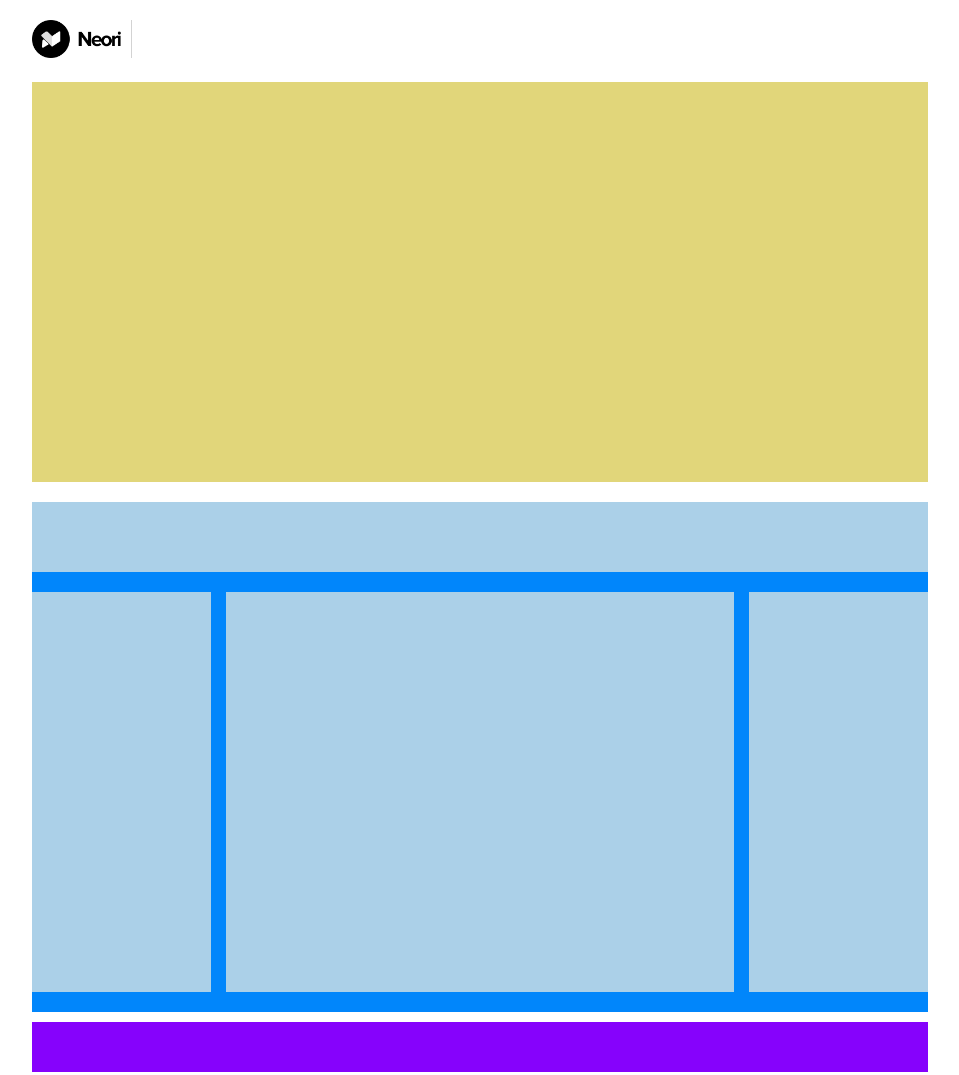
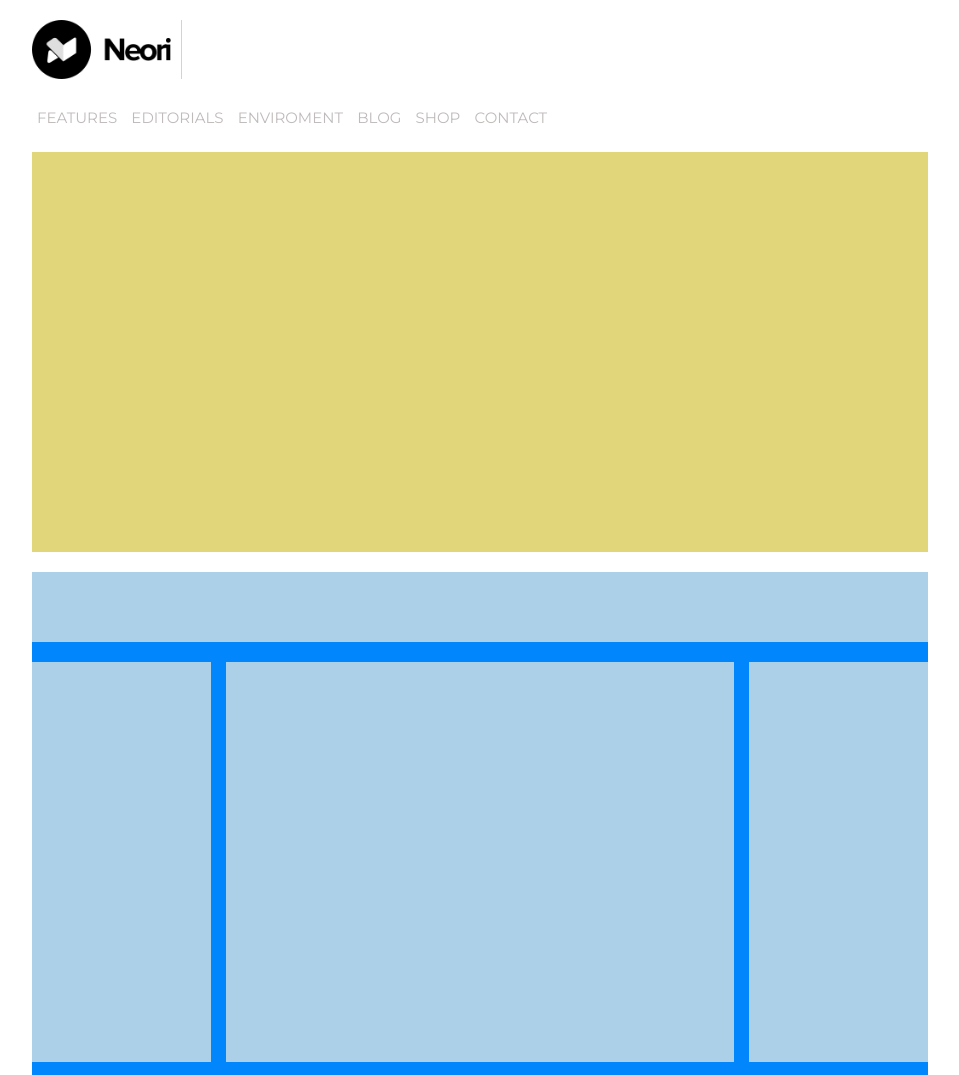
Before and after one commit to EmanuelaMocci/htmlcss-wp, a plain HTML site: page index.html in a window 1280 px wide. Shown: the top 1075 px of the page, without its empty margins (160-1119 px from the left). Drawn offline with Linux system fonts and the light colour scheme.

Commit message:
Aggiunta nav con stile

```diff
--- a/css/style.css
+++ b/css/style.css
@@ -11,10 +11,16 @@
     clear: both;
     content: "";
 }
+
+body{
+    font-family: 'Montserrat', sans-serif;
+    color: rgb(192, 187, 187);
+}
 .conteiner{
     width: 70%;
     margin: auto;
     }
+
 
 
 /* Contenitore principale */
@@ -25,12 +31,24 @@
 
 /* Header */
 .contenitore-header{
-    width: 100px;
+    width: 150px;
+    margin: 20px 0;
 }
 img{
     width: 100%;
     border-right: 1px solid lightgrey;
     padding-right: 10px;
+}
+
+/* Nav */
+li{
+    display: inline-block;
+    font-size: 15px;
+    padding: 5px;
+}
+a{
+    text-decoration: none;
+    color: rgb(192, 187, 187);
 }
 
 /* Main-section superiore*/
--- a/index.html
+++ b/index.html
@@ -5,6 +5,11 @@
     <meta http-equiv="X-UA-Compatible" content="IE=edge">
     <meta name="viewport" content="width=device-width, initial-scale=1.0">
     <title>Struttura-wp</title>
+    <!-- Google fonts -->
+    <link rel="preconnect" href="https://fonts.googleapis.com">
+    <link rel="preconnect" href="https://fonts.gstatic.com" crossorigin>
+    <link href="https://fonts.googleapis.com/css2?family=Montserrat:wght@300;400;500;600;700&display=swap" rel="stylesheet">
+    <!-- /Google fonts -->
     <link rel="stylesheet" href="css/style.css">
 </head>
 <body>
@@ -19,6 +24,19 @@
 
         <!-- Corpo -->
         <main>
+            <!-- Navigazione -->
+            <nav>
+                <ul>
+                    <li><a href="#">FEATURES</a></li>
+                    <li><a href="#">EDITORIALS</a></li>
+                    <li><a href="#">ENVIROMENT</a></li>
+                    <li><a href="#">BLOG</a></li>
+                    <li><a href="#">SHOP</a></li>
+                    <li><a href="#">CONTACT</a></li>
+                </ul>
+            </nav>
+            <!-- /Navigazione -->
+
             <!-- Section superiore -->
             <section>
                 <div class="giallo"></div>
```
